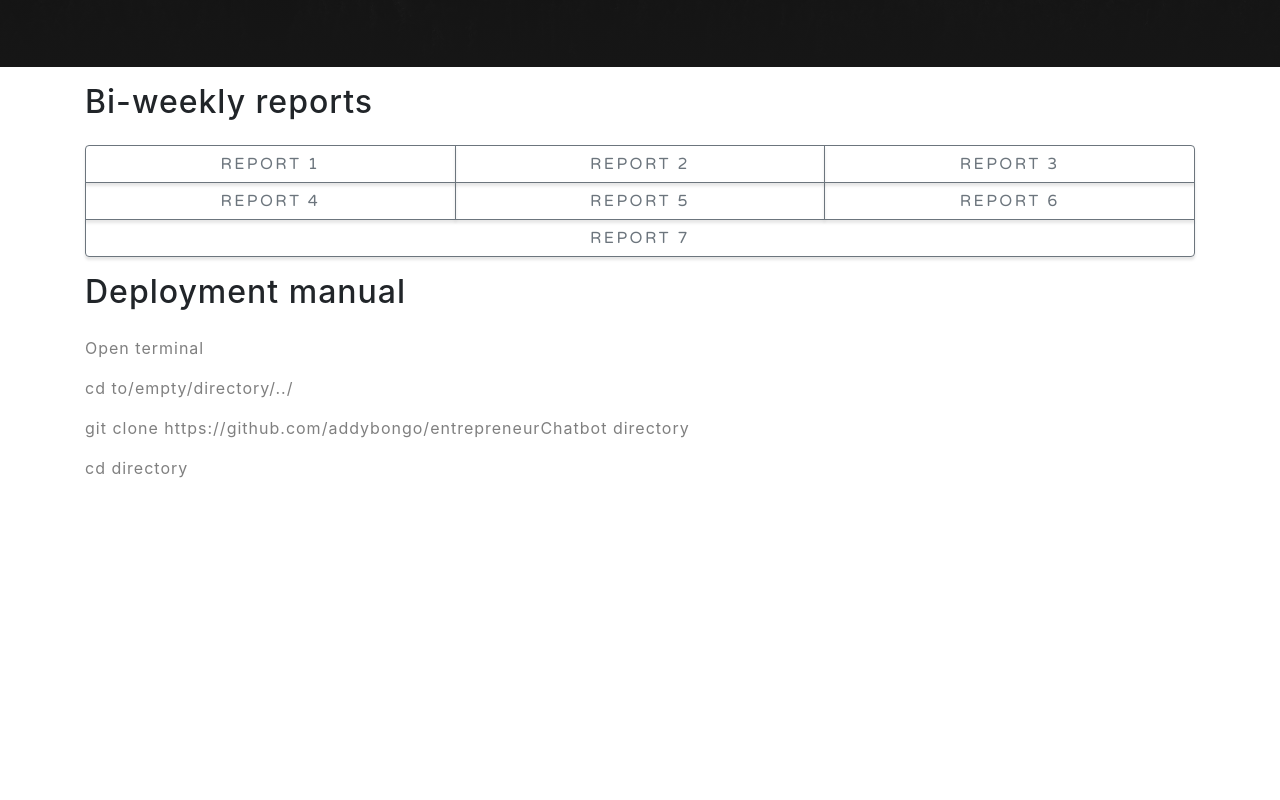
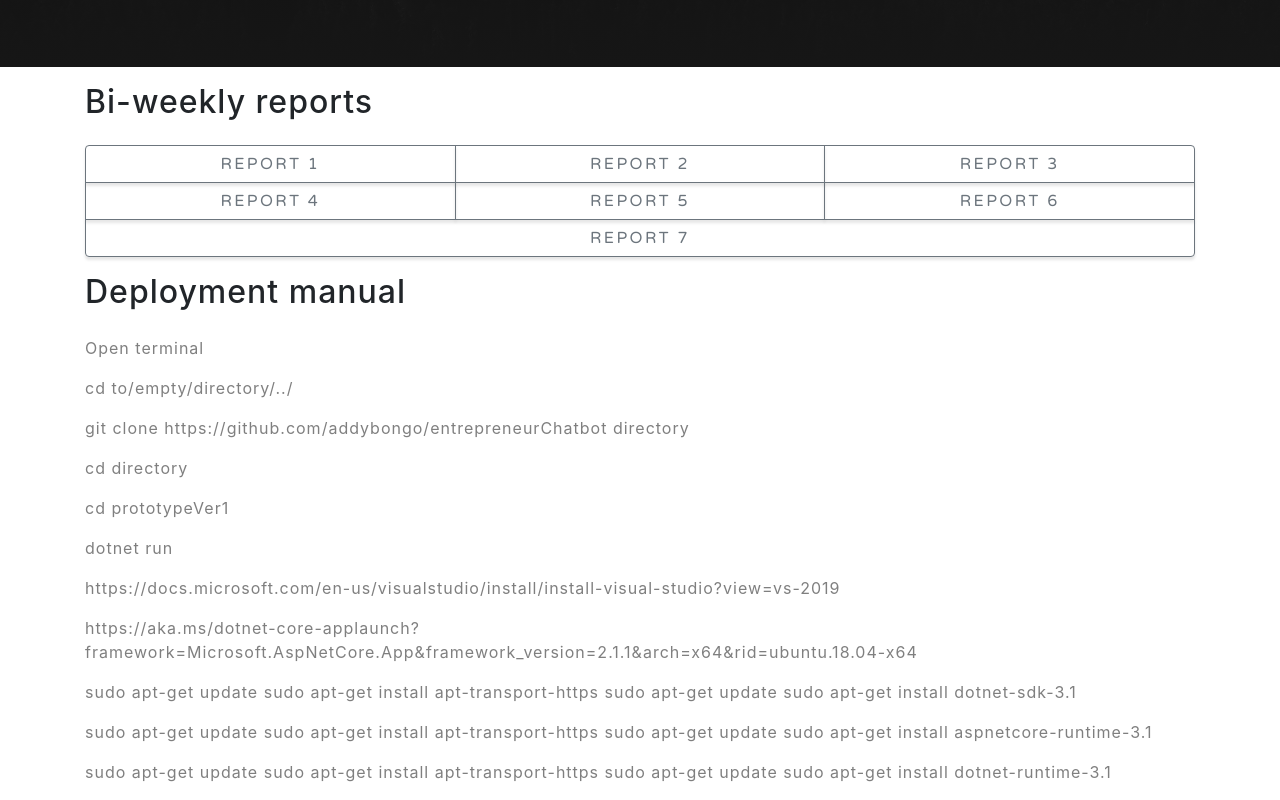
Before and after one commit to GCHeroes1/Group42Website, a website with bundled scripts: page 8appendices.html in a window 1280 px wide. Shown: the part 733-1533 px from the top of the page. Before the commit the page ends 1229 px from the top, so only its background shows below. Built offline with nearby package versions, Linux system fonts and the light colour scheme.

Commit message:
adding some stuff to deployment manual
Took 8 minutes

```diff
--- a/8appendices.html
+++ b/8appendices.html
@@ -112,11 +112,24 @@
           <p class="text-black-50">cd to/empty/directory/../</p>
           <p class="text-black-50">git clone https://github.com/addybongo/entrepreneurChatbot directory</p>
           <p class="text-black-50">cd directory</p>
-          <p class="text-black-50"></p>
-          <p class="text-black-50"></p>
-          <p class="text-black-50"></p>
-          <p class="text-black-50"></p>
-          <p class="text-black-50"></p>
+          <p class="text-black-50">cd prototypeVer1</p>
+          <p class="text-black-50">dotnet run</p>
+
+          <p class="text-black-50">https://docs.microsoft.com/en-us/visualstudio/install/install-visual-studio?view=vs-2019</p>
+          <p class="text-black-50">https://aka.ms/dotnet-core-applaunch?framework=Microsoft.AspNetCore.App&framework_version=2.1.1&arch=x64&rid=ubuntu.18.04-x64
+          </p>
+          <p class="text-black-50">sudo apt-get update
+            sudo apt-get install apt-transport-https
+            sudo apt-get update
+            sudo apt-get install dotnet-sdk-3.1</p>
+          <p class="text-black-50">sudo apt-get update
+            sudo apt-get install apt-transport-https
+            sudo apt-get update
+            sudo apt-get install aspnetcore-runtime-3.1</p>
+          <p class="text-black-50">sudo apt-get update
+            sudo apt-get install apt-transport-https
+            sudo apt-get update
+            sudo apt-get install dotnet-runtime-3.1</p>
           <p class="text-black-50"></p>
           <p class="text-black-50"></p>
           <p class="text-black-50"></p>
```
Also changed, not shown: 1 other file.
